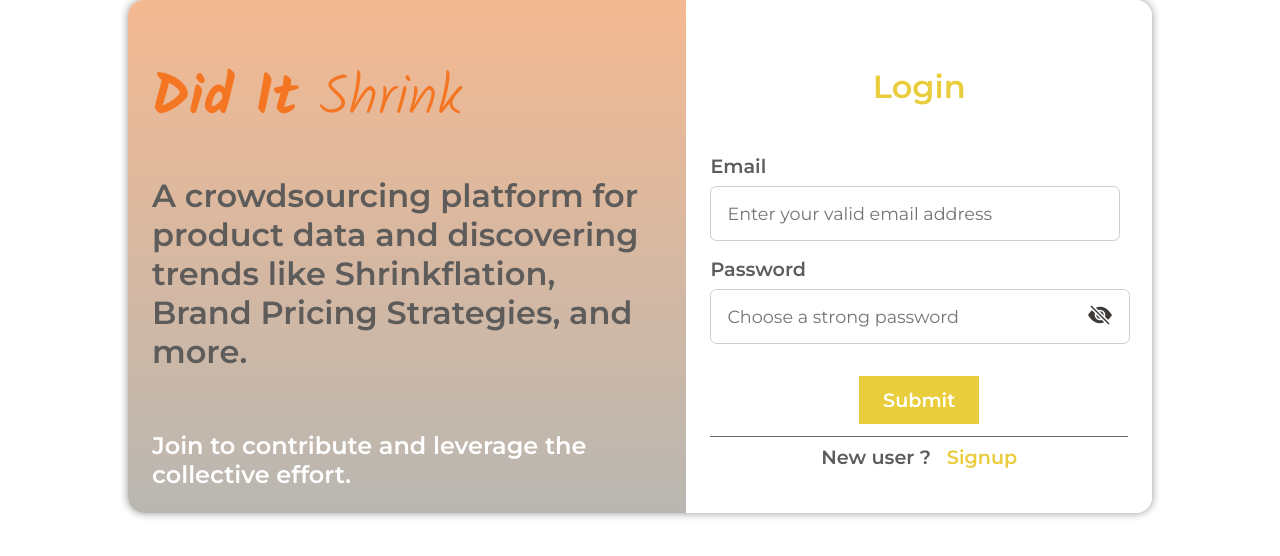
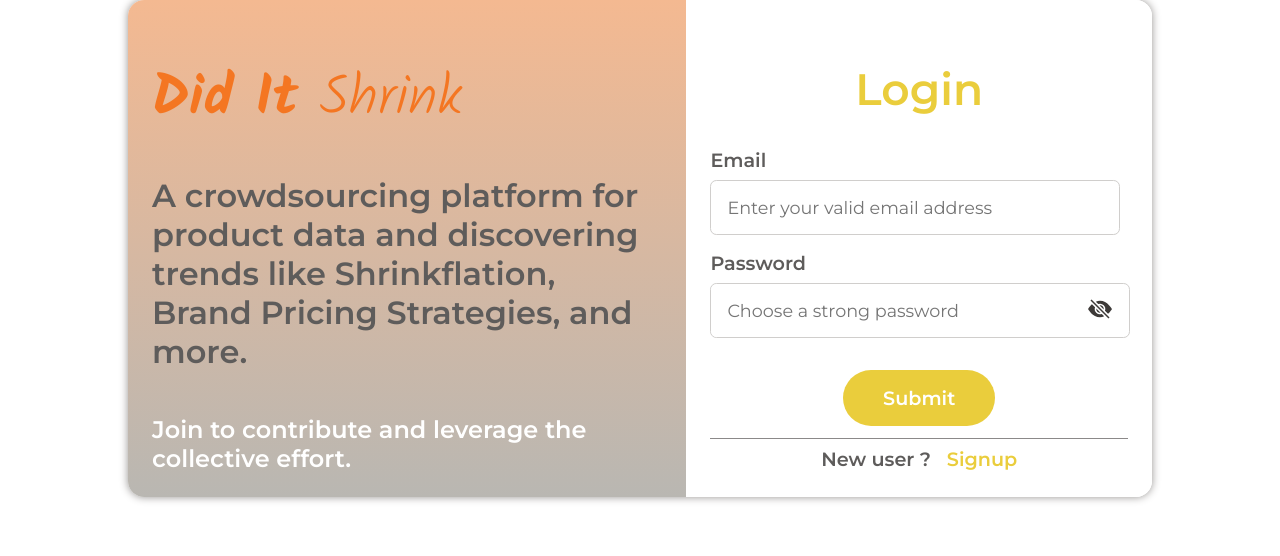
Before and after one commit to CodeLapseLogger/did-it-shrink, a React (Create React App) app: page /login in a window 1280 px wide. Shown: the top 556 px of the page. Built offline with nearby package versions, Linux system fonts and the light colour scheme; the HTML template or start-up script is replaced by a standard one.

Commit message:
feat(login): adjusted CSS stying
Updated CSS of styled components: GreyTextBig,
LoginFormHeader, LoginFormButton, to adjust the
alignment and look in the rendered UI

```diff
--- a/src/components/Login/styledComponents.js
+++ b/src/components/Login/styledComponents.js
@@ -65,7 +65,7 @@ export const GreyTextBig = styled.p`
   font-family: "Montserrat";
   font-size: 2rem;
   font-weight: 600;
-  margin-bottom: 1rem;
+  margin-bottom: 0;
 `;
 
 export const GreyTextMedium = styled(GreyTextBig)`
@@ -84,6 +84,7 @@ export const LoginFormContainer = styled.form`
 
 export const LoginFormHeader = styled(GreyTextBig)`
   color: #eacd3c;
+  font-size: 2.75rem;
 `;
 
 export const LoginFormInputsContainer = styled.ul`
@@ -134,9 +135,9 @@ export const PasswordContainer = styled.div`
 export const LoginFormButton = styled.button`
   color: ${(props) => (props.isOutline ? "#eacd3c" : "#ffffff")};
   background-color: ${(props) => (props.isOutline ? "#ffffff" : "#eacd3c")};
-  /* border: 0.1rem solid #eacd3c; */
   border: none;
-  padding: ${(props) => (props.isOutline ? "0" : "0.75rem 1.5rem")};
+  border-radius: ${(props) => !props.isOutline && "2rem"};
+  padding: ${(props) => (props.isOutline ? "0" : "1rem 2.5rem")};
   outline: none;
   cursor: pointer;
   font-family: "Montserrat";
@@ -149,7 +150,7 @@ export const LoginFormButton = styled.button`
 export const LoginFormHorizontalLine = styled.hr`
   width: 100%;
   border: none;
-  border-top: 0.1rem solid #696868;
+  border-top: 0.1rem solid #8b8989;
 `;
 
 export const SignupContainer = styled.div`
```
